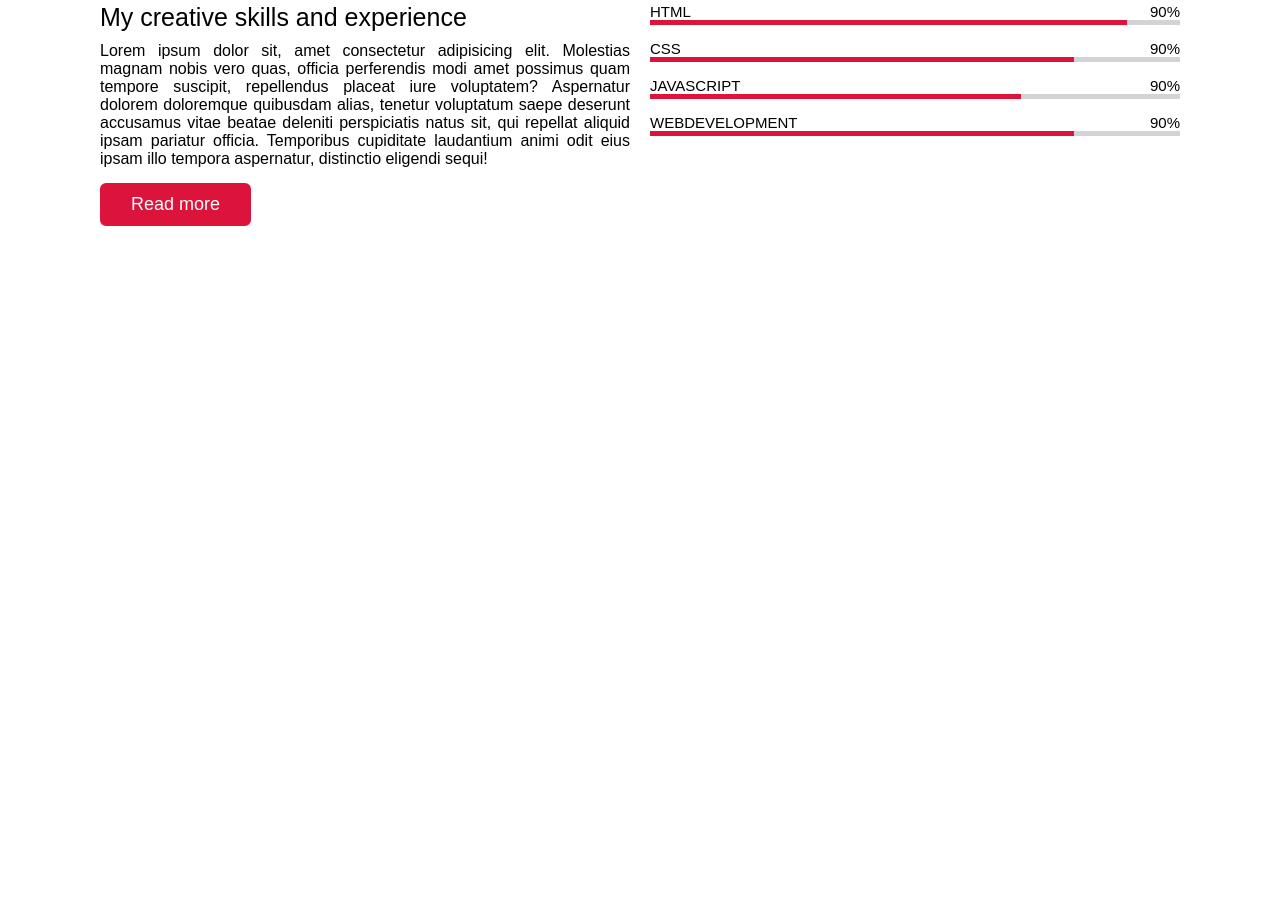
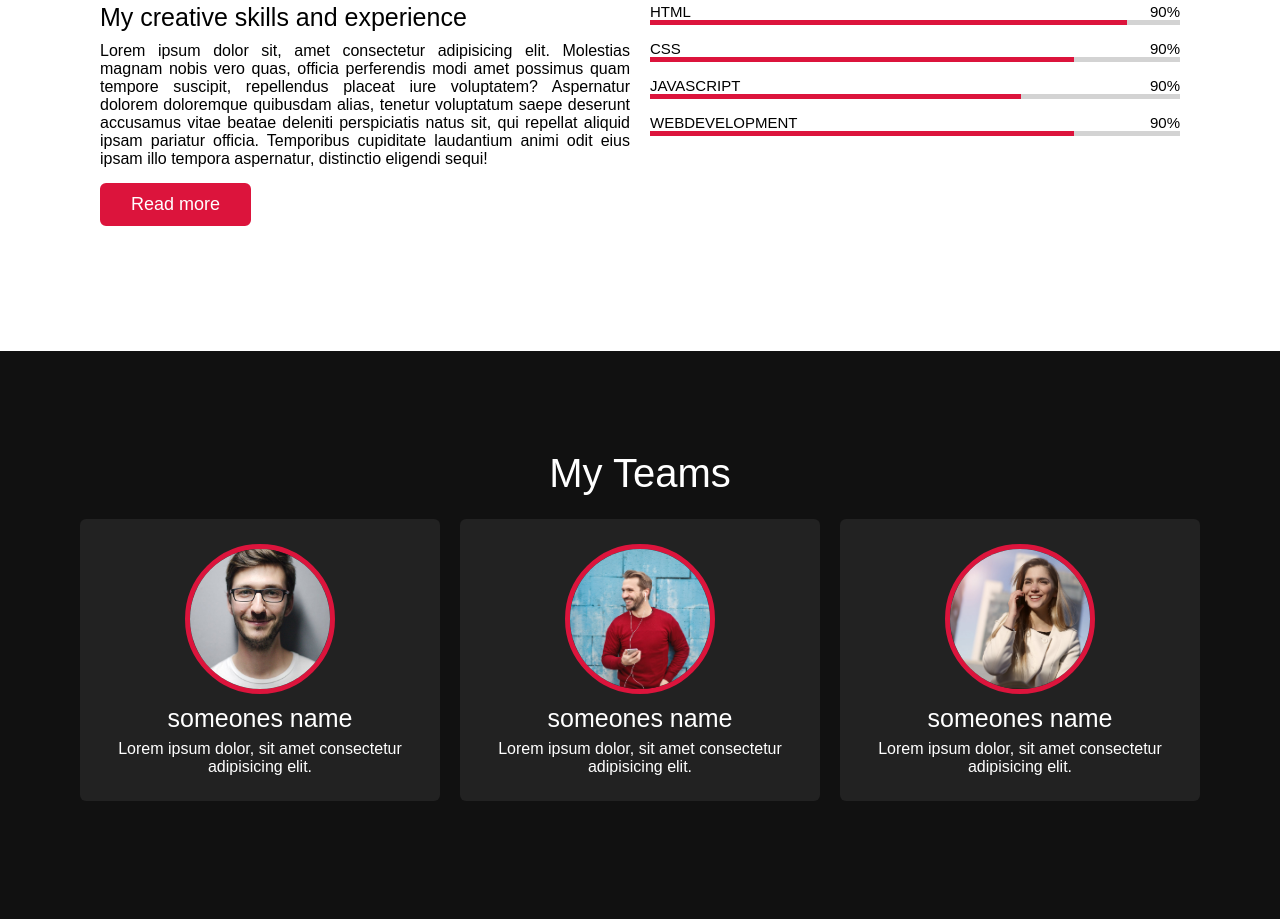
Before and after one commit to afreedituttu/portfolio, a plain HTML site: page index.html in a window 1280 px wide. Shown: the part 2116-3035 px from the top of the page. Before the commit the page ends 2467 px from the top, so only its background shows below. Drawn offline with nearby package versions, Linux system fonts and the light colour scheme; a script that the page names is missing.

Commit message:
team section completed

```diff
--- a/index.html
+++ b/index.html
@@ -8,6 +8,9 @@
     <title>Personal protfolio webside</title>
     <link rel='stylesheet' href='https://cdnjs.cloudflare.com/ajax/libs/font-awesome/4.7.0/css/font-awesome.min.css'>
     <script src="https://code.jquery.com/jquery-3.6.1.min.js" integrity="sha256-o88AwQnZB+VDvE9tvIXrMQaPlFFSUTR+nldQm1LuPXQ=" crossorigin="anonymous"></script>
+    <script src="https://cdnjs.cloudflare.com/ajax/libs/waypoints/4.0.1/jquery.waypoints.js" integrity="sha512-ZKNVEa7gi0Dz4Rq9jXcySgcPiK+5f01CqW+ZoKLLKr9VMXuCsw3RjWiv8ZpIOa0hxO79np7Ec8DDWALM0bDOaQ==" crossorigin="anonymous" referrerpolicy="no-referrer"></script>
+    <script src="https://cdnjs.cloudflare.com/ajax/libs/OwlCarousel2/2.3.4/owl.carousel.min.js" integrity="sha512-bPs7Ae6pVvhOSiIcyUClR7/q2OAsRiovw4vAkX+zJbw3ShAeeqezq50RIIcIURq7Oa20rW2n2q+fyXBNcU9lrw==" crossorigin="anonymous" referrerpolicy="no-referrer"></script>
+    <link rel="stylesheet" href="https://cdnjs.cloudflare.com/ajax/libs/OwlCarousel2/2.3.4/assets/owl.carousel.min.css" integrity="sha512-tS3S5qG0BlhnQROyJXvNjeEM4UpMXHrQfTGmbQ1gKmelCxlSEBUaxhRBj/EFTzpbP4RVSrpEikbmdJobCvhE3g==" crossorigin="anonymous" referrerpolicy="no-referrer" />
 </head>
 <body>
     <nav class="navbar">
@@ -127,6 +130,50 @@
             </div>
         </div>
     </section>
+
+    <!-- Teams section start -->
+    <section class="teams" id="teams">
+        <div class="max-width">
+            <div class="title-container"><h2 class="title">My Teams</h2></div>
+            <div class="carousel owl-carousel">
+                <div class="card">
+                    <div class="box">
+                        <img src="images/profile-1.jpeg" alt="">
+                        <div class="text">someones name</div>
+                        <p>Lorem ipsum dolor, sit amet consectetur adipisicing elit.</p>
+                    </div>
+                </div>
+                <div class="card">
+                    <div class="box">
+                        <img src="images/profile-2.jpeg" alt="">
+                        <div class="text">someones name</div>
+                        <p>Lorem ipsum dolor, sit amet consectetur adipisicing elit.</p>
+                    </div>
+                </div>
+                <div class="card">
+                    <div class="box">
+                        <img src="images/profile-3.jpeg" alt="">
+                        <div class="text">someones name</div>
+                        <p>Lorem ipsum dolor, sit amet consectetur adipisicing elit.</p>
+                    </div>
+                </div>
+                <div class="card">
+                    <div class="box">
+                        <img src="images/profile-4.jpeg" alt="">
+                        <div class="text">someones name</div>
+                        <p>Lorem ipsum dolor, sit amet consectetur adipisicing elit.</p>
+                    </div>
+                </div>
+                <div class="card">
+                    <div class="box">
+                        <img src="images/profile-5.jpeg" alt="">
+                        <div class="text">someones name</div>
+                        <p>Lorem ipsum dolor, sit amet consectetur adipisicing elit.</p>
+                    </div>
+                </div>
+            </div>
+        </div>
+    </section>
     <script src="script.js"></script>
 </body>
 </html>
--- a/script.js
+++ b/script.js
@@ -11,4 +11,25 @@ $(document).ready(function(){
         $('.navbar .menu').toggleClass("active")
         $('.menu-btn i').toggleClass("active")
     })
+    // owl carousel
+    $(".carousel").owlCarousel({
+        margin:20,
+        loop:true,
+        autoplayTimeOut:2000,
+        autoplayHoverPause:true,
+        responsive:{
+            0:{
+                items:1,
+                nav:false
+            },
+            600:{
+                items:2,
+                nav:false
+            },
+            1000:{
+                items:3,
+                nav:false
+            }
+        }
+    })
 });
--- a/style.css
+++ b/style.css
@@ -25,6 +25,7 @@
 
 .navbar.sticky{
     padding: 30px 0;
+    z-index: 999;
     background: crimson;
 }
 
@@ -203,7 +204,7 @@ section .title{
 }
 
 /* services section styling */
-.services{
+.services, .teams{
     background: #111;
     color: #fff;
 }
@@ -335,6 +336,50 @@ section .title{
     width: 80%;
 }
 
+/* team section styling */
+
+.teams .carousel .card{
+    background: #222;
+    border-radius: 6px;
+    padding: 25px 35px;
+    transition: background 0.3s ease;
+}
+.teams .carousel .card img{
+    height: 150px;
+    width: 150px;
+    object-fit: cover;
+    border-radius: 50%;
+    border: 5px solid crimson;
+}
+
+.teams .carousel .card .box{
+    display: flex;
+    flex-direction: column;
+    align-items: center;
+    justify-content: center;
+    text-align: center;
+    transition: all 0.3s ease;
+}
+
+.teams .carousel .card .text{
+    font-size: 25px;
+    font-weight: 500;
+    margin: 10px 0 7px 0;
+}
+
+.teams .carousel .card:hover{
+    background: crimson;
+
+}
+
+.teams .carousel .card:hover .box{
+    transform: scale(1.05);
+}
+
+.teams .carousel .card:hover img{
+    border-color: #fff;
+}
+
 /* responsive media queries */
  @media (max-width:1104px){
     .home .max-width{
```
